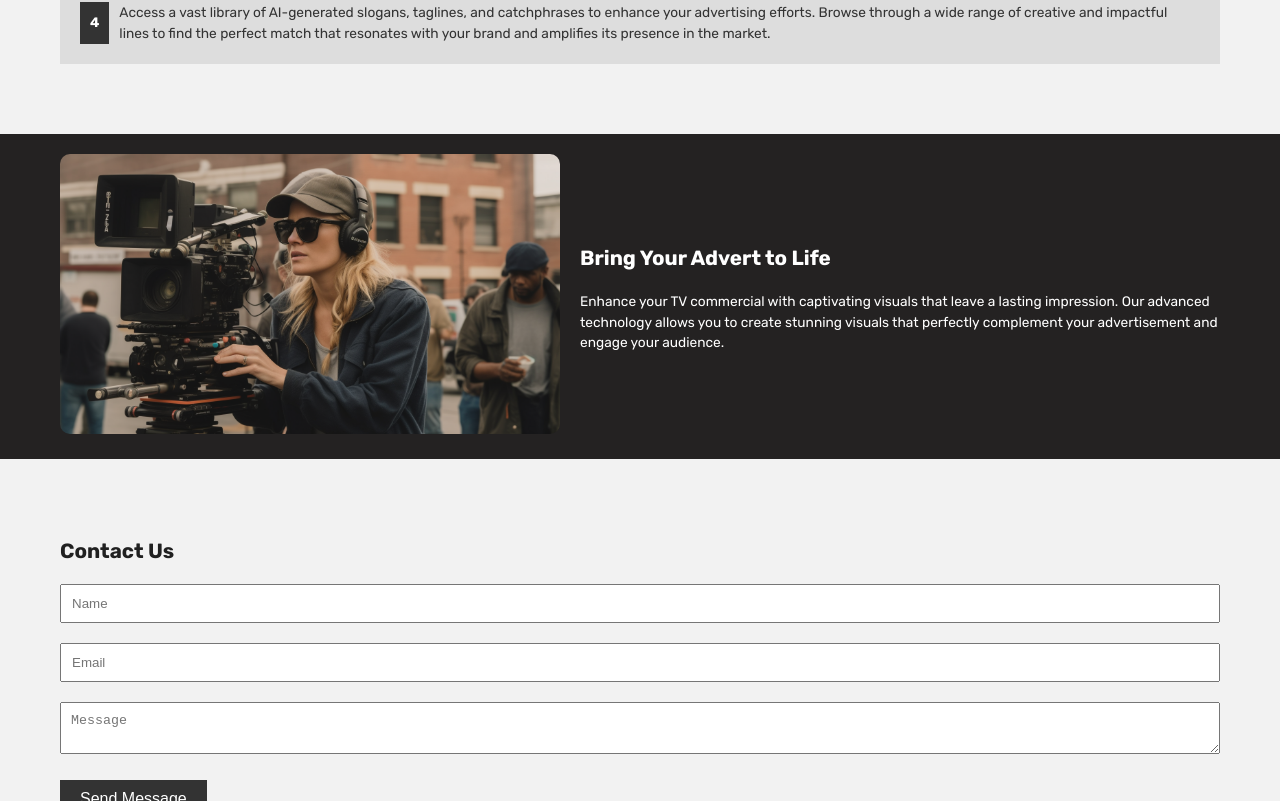
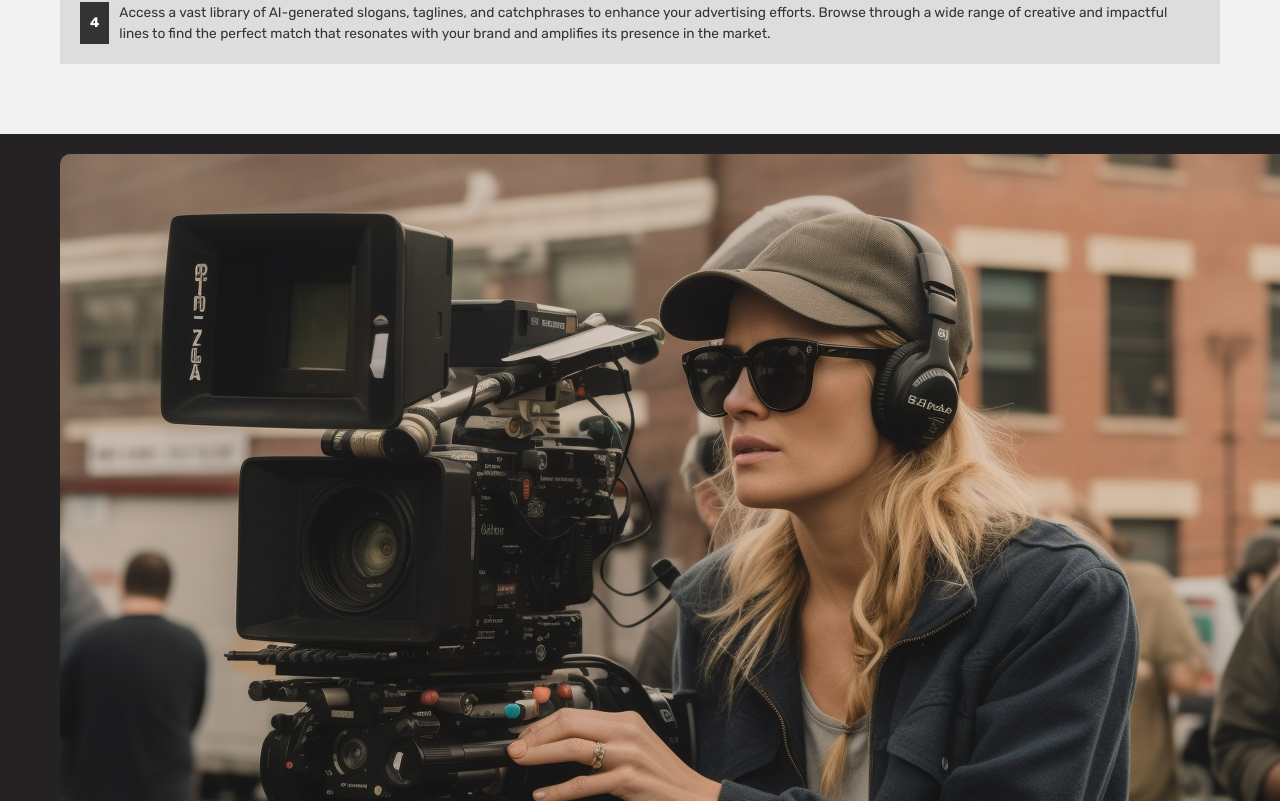
Before and after one commit to temple-19/polanai-cli, a React (Create React App) app: page / in a window 1280 px wide. Shown: the part 1019-1820 px from the top of the page. Built offline with nearby package versions, Linux system fonts and the light colour scheme.

Commit message:
Update index.css

```diff
--- a/src/scenes/homePage/index.css
+++ b/src/scenes/homePage/index.css
@@ -1,5 +1,3 @@
-/* Add your CSS styles here */
-
 .container {
   max-width: 1200px;
   margin: 0 auto;
@@ -24,7 +22,7 @@
   background-size: cover;
   background-position: center;
   filter: blur(5px);
-  opacity: 2;
+  opacity: 0.2;
 }
 
 .home-section .container {
@@ -42,14 +40,16 @@
   padding-left: 20px;
   text-shadow: 2px 2px 4px rgba(0, 0, 0, 0.8);
 }
+
 .bring-advert-image img {
-  border-radius: 10px; /* Add curved corners to the image */
+  border-radius: 10px;
 }
 
 .bring-advert-to-life-section {
-  background-color: rgb(36, 34, 34); /* Set the section background to grey */
+  background-color: rgb(36, 34, 34);
   color: white;
 }
+
 .home-section p {
   color: white;
   font-size: 42px;
@@ -125,9 +125,29 @@
   font-size: 16px;
 }
 
-/* Media Queries for Responsive Design */
+.bring-advert-content {
+  display: flex;
+  align-items: center;
+}
 
-/* Tablet Styles */
+.bring-advert-image {
+  flex: 0 0 auto;
+  margin-right: 20px;
+}
+
+.bring-advert-image img {
+  max-width: 100%;
+}
+
+.bring-advert-text {
+  flex: 1 1 auto;
+  text-align: center;
+}
+
+.bring-advert-to-life-section {
+  overflow: hidden;
+}
+
 @media (max-width: 768px) {
   .container {
     padding: 10px;
@@ -189,7 +209,6 @@
   }
 }
 
-/* Mobile Styles */
 @media (max-width: 480px) {
   .container {
     padding: 5px;
@@ -249,7 +268,6 @@
   }
 }
 
-/* Laptop Styles */
 @media (min-width: 1024px) {
   .home-section {
     padding: 300px;
@@ -269,20 +287,3 @@
     font-size: 16px;
   }
 }
-.bring-advert-content {
-  display: flex;
-  align-items: center;
-}
-
-.bring-advert-image {
-  flex: 0 0 auto;
-  margin-right: 20px;
-}
-
-.bring-advert-image img {
-  max-width: 500px;
-}
-
-.bring-advert-text {
-  flex: 1 1 auto;
-}
```
